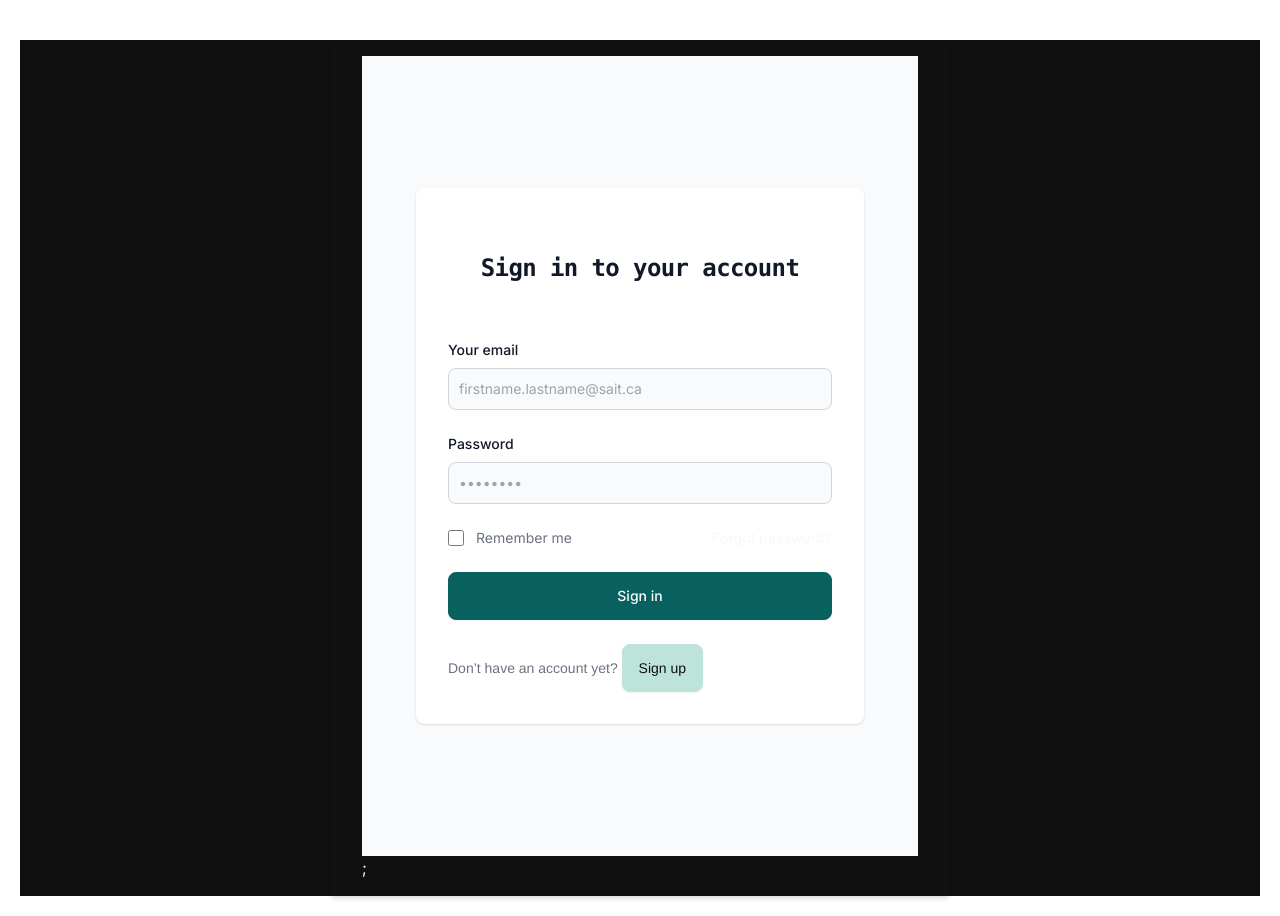
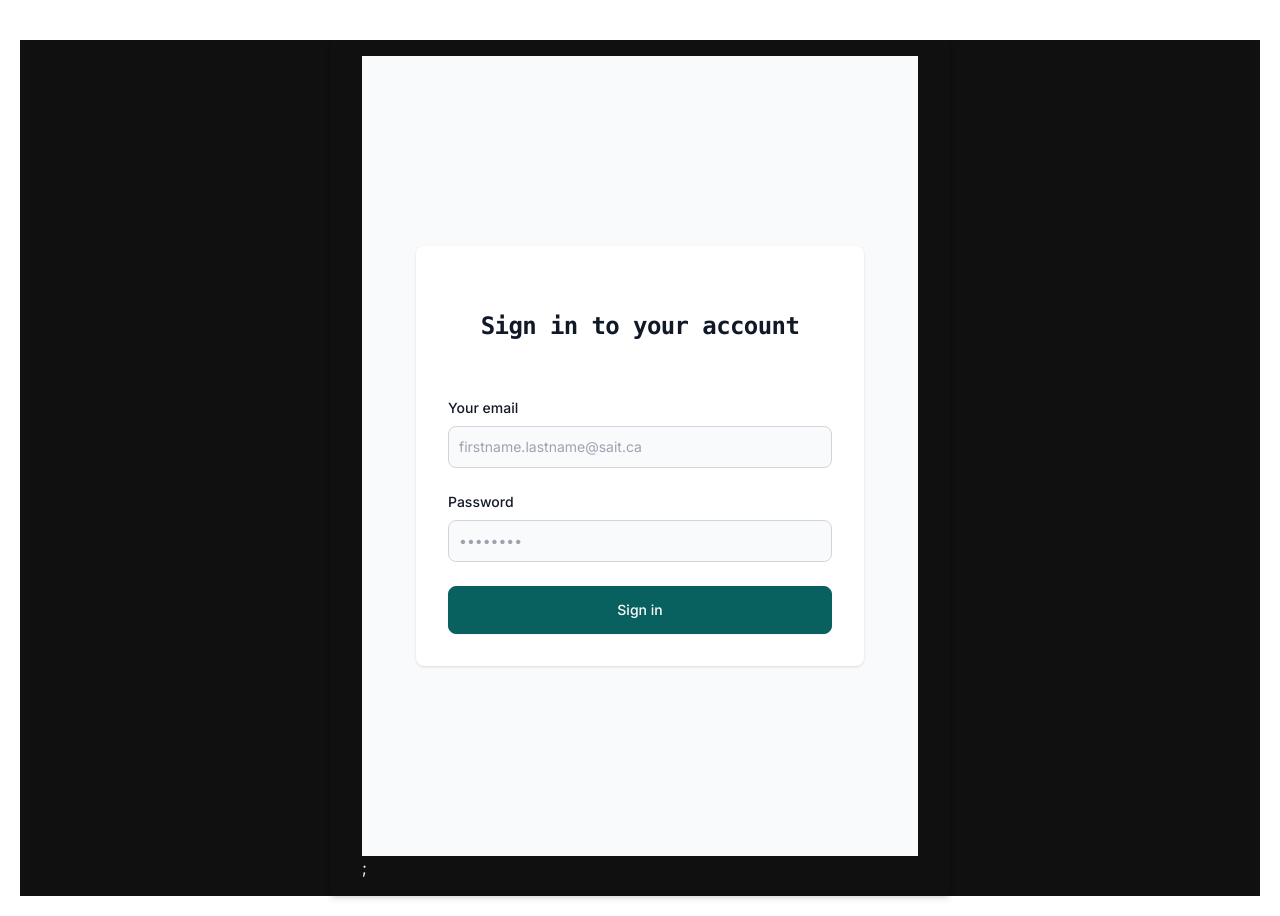
Before and after one commit to JinPlanter/Pharma-Assist, a Next.js app: page /Login in a window 1280 px wide. Built offline with nearby package versions, Linux system fonts and the light colour scheme.

Commit message:
Merges next auth and login page

```diff
--- a/app/Login/page.js
+++ b/app/Login/page.js
@@ -1,8 +1,7 @@
 "use client";
-
 // Import necessary modules from the React library
 import React, { useState } from "react";
-// import '../Styles/style.css'; // Import styles
+import { signIn } from "next-auth/react";
 import "../globals.css";
 
 // LoginPage component
@@ -12,28 +11,14 @@ export default function LoginPage() {
     const [password, setPassword] = useState("");
 
     // Event handler for form submission
-    const handleSubmit = (event) => {
+    const handleSubmit = async (event) => {
         event.preventDefault();
-
-        // Log the entered username and password to the console
-        console.log(`Username: ${username}, Password: ${password}`);
-
-        // Create a Blob containing the user input as JSON
-        const blob = new Blob([JSON.stringify({ username, password }, null, 2)], {
-            type: "application/json",
-        });
-
-        // Create a download link and trigger a click to download the JSON file
-        const link = document.createElement("a");
-        link.href = URL.createObjectURL(blob);
-        link.download = "user-input.json";
-        document.body.appendChild(link);
-        link.click();
-        document.body.removeChild(link);
-
-        // Clear the username and password fields after submission
-        setUsername("");
-        setPassword("");
+        try {
+            await signIn("login", { email: username, password });
+        } catch (error) {
+            console.error("Sign in failed:", error);
+            // Handle sign-in error
+        }
     };
 
     // JSX rendering for the LoginPage component
@@ -89,48 +74,12 @@ export default function LoginPage() {
                                             onChange={(e) => setPassword(e.target.value)}
                                         />
                                     </div>
-                                    <div className="flex items-center justify-between">
-                                        <div className="flex items-start">
-                                            <div className="flex items-center h-5">
-                                                <input
-                                                    id="remember"
-                                                    aria-describedby="remember"
-                                                    type="checkbox"
-                                                    className="w-4 h-4 border border-gray-300 rounded bg-gray-50 focus:ring-3 focus:ring-primary-300 dark:bg-gray-700 dark:border-gray-600 dark:focus:ring-primary-600 dark:ring-offset-gray-800"
-                                                    required=""
-                                                />
-                                            </div>
-                                            <div className="ml-3 text-sm">
-                                                <label
-                                                    htmlFor="remember"
-                                                    className="text-gray-500 dark:text-gray-300"
-                                                >
-                                                    Remember me
-                                                </label>
-                                            </div>
-                                        </div>
-                                        <a
-                                            href="#"
-                                            className="text-sm font-medium text-primary-600 hover:underline dark:text-primary-500"
-                                        >
-                                            Forgot password?
-                                        </a>
-                                    </div>
                                     <button
                                         type="submit"
-                                        className=" btn btn-primary w-full text-white bg-primary-600 hover:bg-primary-700 focus:ring-4 focus:outline-none focus:ring-primary-300 font-medium rounded-lg text-sm px-5 py-2.5 text-center dark:bg-primary-600 dark:hover:bg-primary-700 dark:focus:ring-primary-800"
+                                        className="btn btn-primary w-full text-white bg-primary-600 hover:bg-primary-700 focus:ring-4 focus:outline-none focus:ring-primary-300 font-medium rounded-lg text-sm px-5 py-2.5 text-center dark:bg-primary-600 dark:hover:bg-primary-700 dark:focus:ring-primary-800"
                                     >
                                         Sign in
                                     </button>
-                                    <p className="text-sm font-light text-gray-500 dark:text-gray-400">
-                                        Don’t have an account yet?{" "}
-                                        <a
-                                            href="#"
-                                            className="btn btn-neutral font-medium text-primary-600 hover:underline dark:text-primary-500"
-                                        >
-                                            Sign up
-                                        </a>
-                                    </p>
                                 </div>
                             </div>
                         </div>
--- a/app/api/auth/[...nextauth]/route.js
+++ b/app/api/auth/[...nextauth]/route.js
@@ -122,7 +122,7 @@ const authOptions = {
         strategy: "jwt",
     },
     pages: {
-        signIn: "/signin", // specify the path to your custom sign-in page
+        signIn: "/Login", // specify the path to your custom sign-in page
     },
 };
 const handler = NextAuth(authOptions);
```
